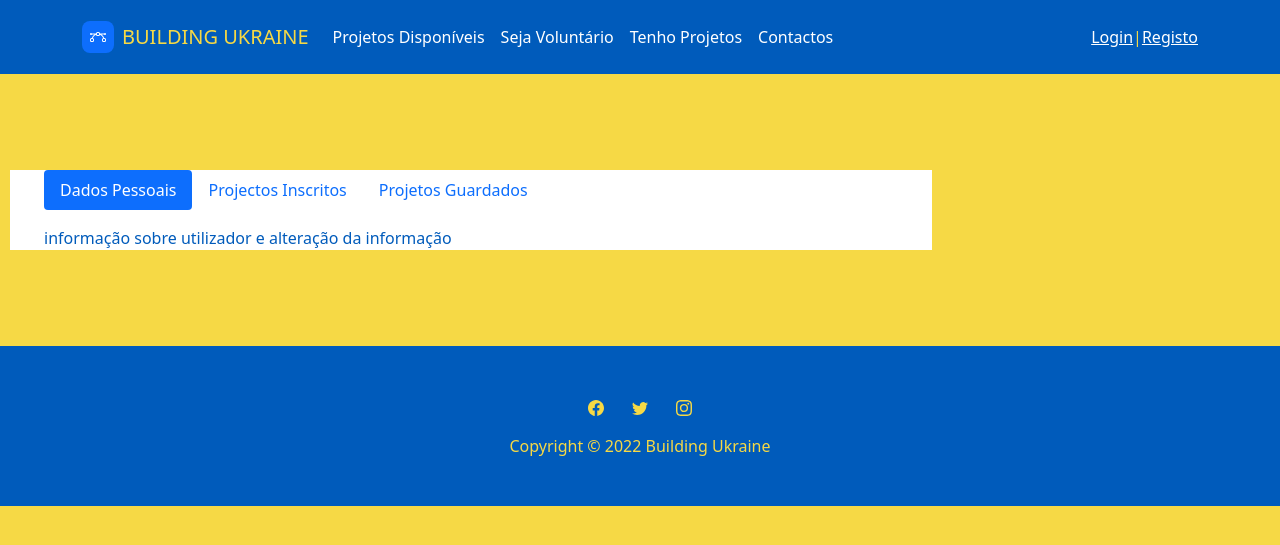
After one commit to SinonCuriosus/RebuildUkraine, a Django app: template rebuildukraine/slavaukraine/templates/slavaukraine/reserved.html in a window 1280 px wide. The commit adds this page. Shown: the top 545 px of the page. Run offline with Django 4.2, Linux system fonts and the light colour scheme; the template is opened without the code that fills it, so the values that code supplies are empty; some libraries are stand-ins or nearby versions.

```diff
--- a/rebuildukraine/slavaukraine/static/slavaukraine/assets/css/styles.css
+++ b/rebuildukraine/slavaukraine/static/slavaukraine/assets/css/styles.css
@@ -150,3 +150,10 @@ nav{
 .contacts-margin-title {
     margin-bottom:  1.5rem !important;
 }
+
+/* reserved area */
+.reserved-page-card {
+    background-color: #ffffff !important;
+    width: 900px !important;
+    margin: 10px !important;
+}
--- /dev/null
+++ b/rebuildukraine/slavaukraine/templates/slavaukraine/reserved.html
@@ -0,0 +1,58 @@
+{% extends "slavaukraine/template.html" %}
+{% load static %}
+{% block main %}
+    <div>
+        <section class="position-relative py-4 py-xl-5">
+            <div class="mb-5">
+                <div class="col-md-8 col-xl-6 text-center mx-auto">
+                    <p class="w-lg-50"></p>
+                </div>
+            </div>
+            <div class="container position-relative reserved-page-card">
+
+                <div class="row d-flex justify-content-center reserved-page-card">
+
+                    <div class="col-md-12 col-lg-12 col-xl-12">
+                        <ul class="nav nav-pills mb-3" id="pills-tab" role="tablist">
+                            <li class="nav-item" role="presentation">
+                                <button class="nav-link active" id="pills-home-tab" data-bs-toggle="pill"
+                                        data-bs-target="#pills-home" type="button" role="tab" aria-controls="pills-home"
+                                        aria-selected="true">Dados Pessoais
+                                </button>
+                            </li>
+                            <li class="nav-item" role="presentation">
+                                <button class="nav-link" id="pills-profile-tab" data-bs-toggle="pill"
+                                        data-bs-target="#pills-profile" type="button" role="tab"
+                                        aria-controls="pills-profile" aria-selected="false">Projectos Inscritos
+                                </button>
+                            </li>
+                            <li class="nav-item" role="presentation">
+                                <button class="nav-link" id="pills-contact-tab" data-bs-toggle="pill"
+                                        data-bs-target="#pills-contact" type="button" role="tab"
+                                        aria-controls="pills-contact" aria-selected="false">Projetos Guardados
+                                </button>
+                            </li>
+                        </ul>
+                        <div class="tab-content" id="pills-tabContent">
+                            <div class="tab-pane fade show active" id="pills-home" role="tabpanel"
+                                 aria-labelledby="pills-home-tab"> informação sobre utilizador e alteração da informação
+
+                            </div>
+                            <div class="tab-pane fade" id="pills-profile" role="tabpanel"
+                                 aria-labelledby="pills-profile-tab">informação de projetos inscritos
+                            </div>
+                            <div class="tab-pane fade" id="pills-contact" role="tabpanel"
+                                 aria-labelledby="pills-contact-tab">informação de projectos guardados e/ou favoritos
+                            </div>
+                        </div>
+                    </div>
+                </div>
+            </div>
+            <div class="mb-5">
+                <div class="col-md-8 col-xl-6 text-center mx-auto">
+                    <p class="w-lg-50"></p>
+                </div>
+            </div>
+        </section>
+    </div>
+{% endblock %}
--- a/rebuildukraine/slavaukraine/views.py
+++ b/rebuildukraine/slavaukraine/views.py
@@ -112,7 +112,7 @@ def contacts(request):
 
 # Area reservada
 def reserved(request):
-    return None
+    return render(request, 'slavaukraine/reserved.html')
 
 # pagina de mais informações sobre ser voluntário
 def volunteer(request):
```
